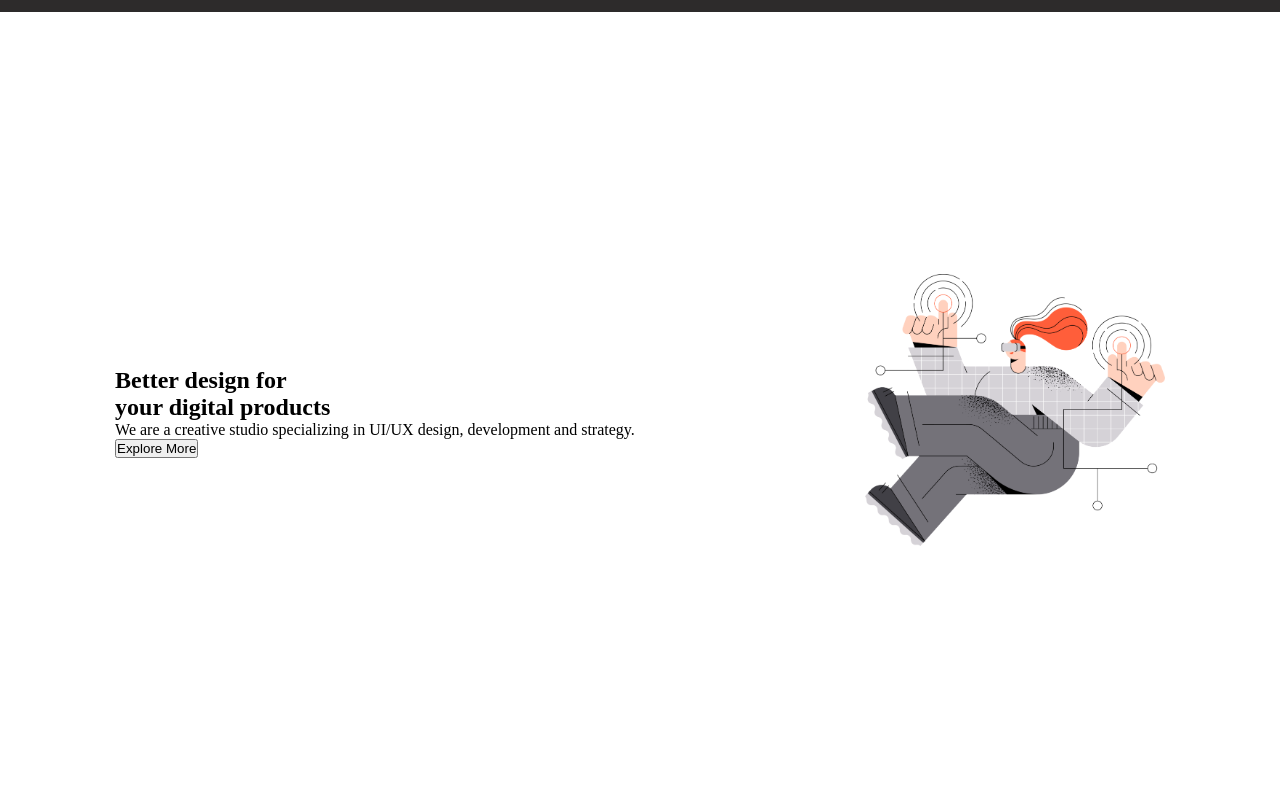
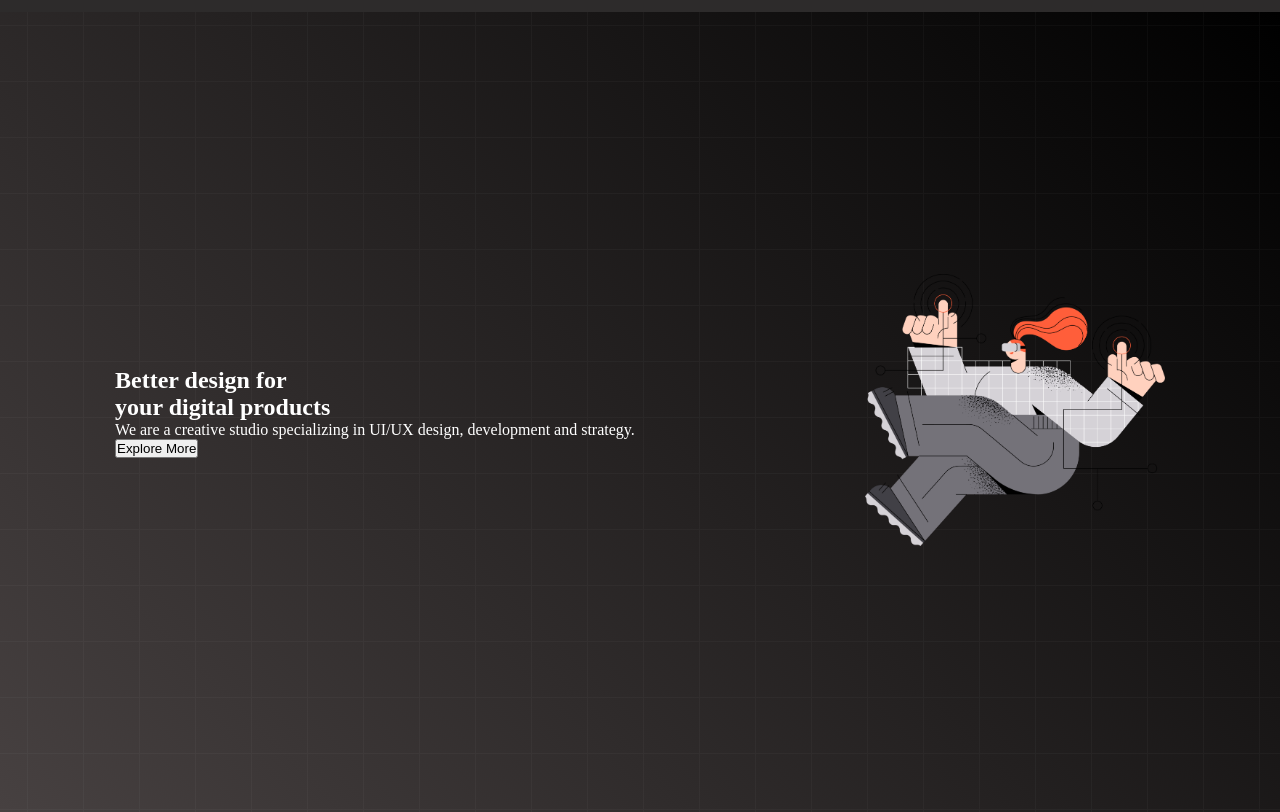
Before and after one commit to nazmul-devops/nazmul-geekfolio, a plain HTML site: page index.html in a window 1280 px wide. Shown: the part 69-881 px from the top of the page. Drawn offline with Linux system fonts and the light colour scheme.

Commit message:
Banner Background added

```diff
--- a/style.css
+++ b/style.css
@@ -21,23 +21,25 @@
   display: flex;
 }
 
-.menu_item{
+.menu_item {
   margin: 10px;
   padding: 5px;
   cursor: pointer;
   font-size: 18px;
 }
 
-.menu_item:hover{
-    color:darkgreen
+.menu_item:hover {
+  color: darkgreen;
 }
 
 .banner_container {
+    color: white;
   height: 100vh;
   display: flex;
   justify-content: space-around;
   align-items: center;
-    background-image: url(./images/background.png);
+  background-image: url("images/background.png"),
+    linear-gradient(45deg, #474141, #000);
 }
 
 #banner_image {
```
Lines whose indentation alone changed are shown as unchanged.
